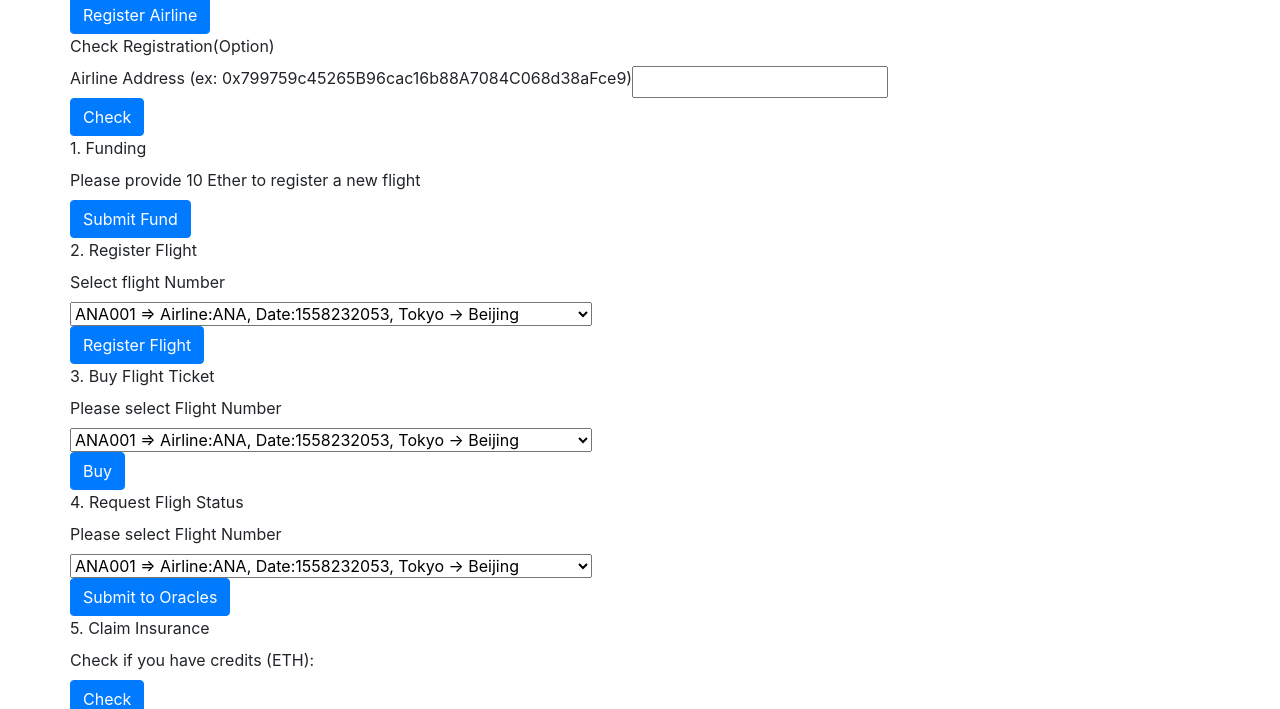
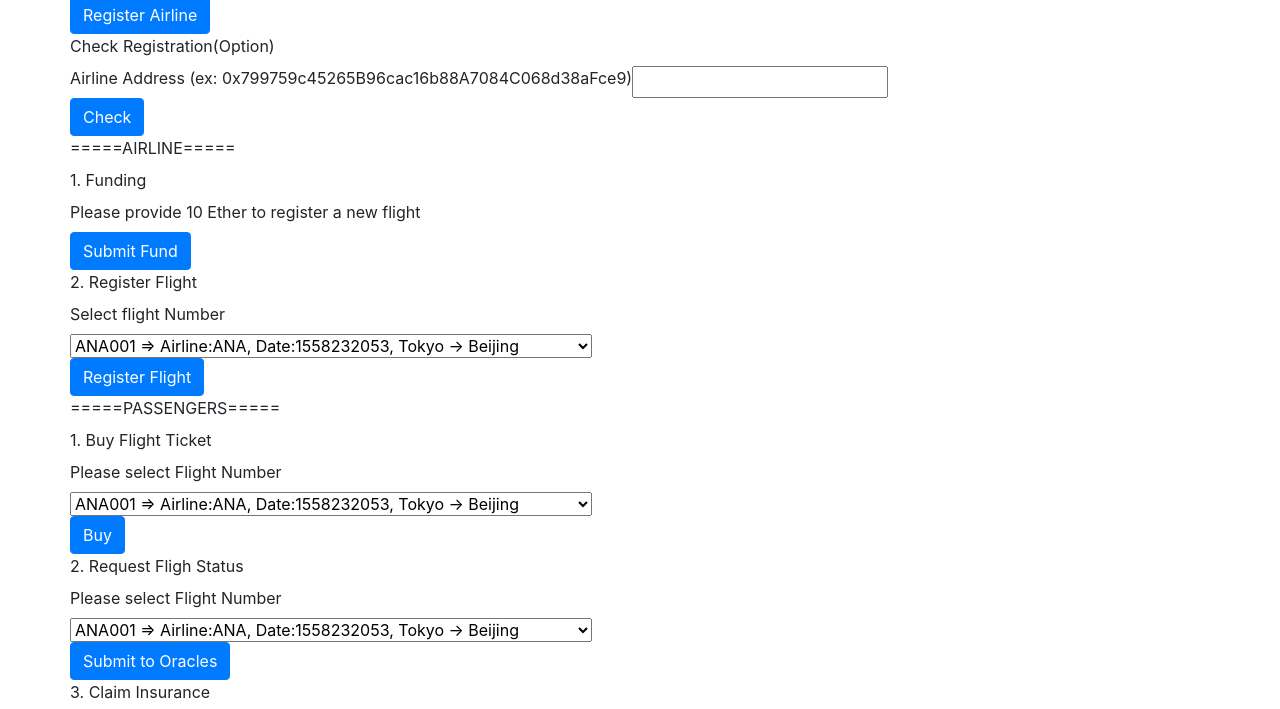
Before and after one commit to kazpot/udacity-flightsurety, a website: page src/dapp/index.html in a window 1280 px wide. Shown: the part 68-777 px from the top of the page. Drawn offline with nearby package versions, Linux system fonts and the light colour scheme.

Commit message:
Fix frontend

```diff
--- a/src/dapp/index.html
+++ b/src/dapp/index.html
@@ -45,6 +45,9 @@
         </div>
 
         <div class="row top-20">
+            <label class="form">=====AIRLINE=====</label>
+        </div>
+        <div class="row top-20">
             <label class="form">1. Funding</label>
         </div>
         <div class="row top-20">
@@ -79,7 +82,10 @@
         </div>
 
         <div class="row top-20">
-            <label class="form">3. Buy Flight Ticket</label>
+            <label class="form">=====PASSENGERS=====</label>
+        </div>
+        <div class="row top-20">
+            <label class="form">1. Buy Flight Ticket</label>
         </div>
         <div class="row top-20">
             <label for="flight-ticket">Please select Flight Number</label>
@@ -103,7 +109,7 @@
         </div>
 
         <div class="row top-20">
-            <label class="form">4. Request Fligh Status</label>
+            <label class="form">2. Request Fligh Status</label>
         </div>
         <div class="row top-20">
             <label for="flight-number">Please select Flight Number</label>
@@ -127,7 +133,7 @@
         </div>
 
         <div class="row top-20">
-            <label class="form">5. Claim Insurance</label>
+            <label class="form">3. Claim Insurance</label>
         </div>
         <div class="row top-20">
             <label for="claim">Check if you have credits (ETH)</label>:<label id="credit-value"></label>
```
